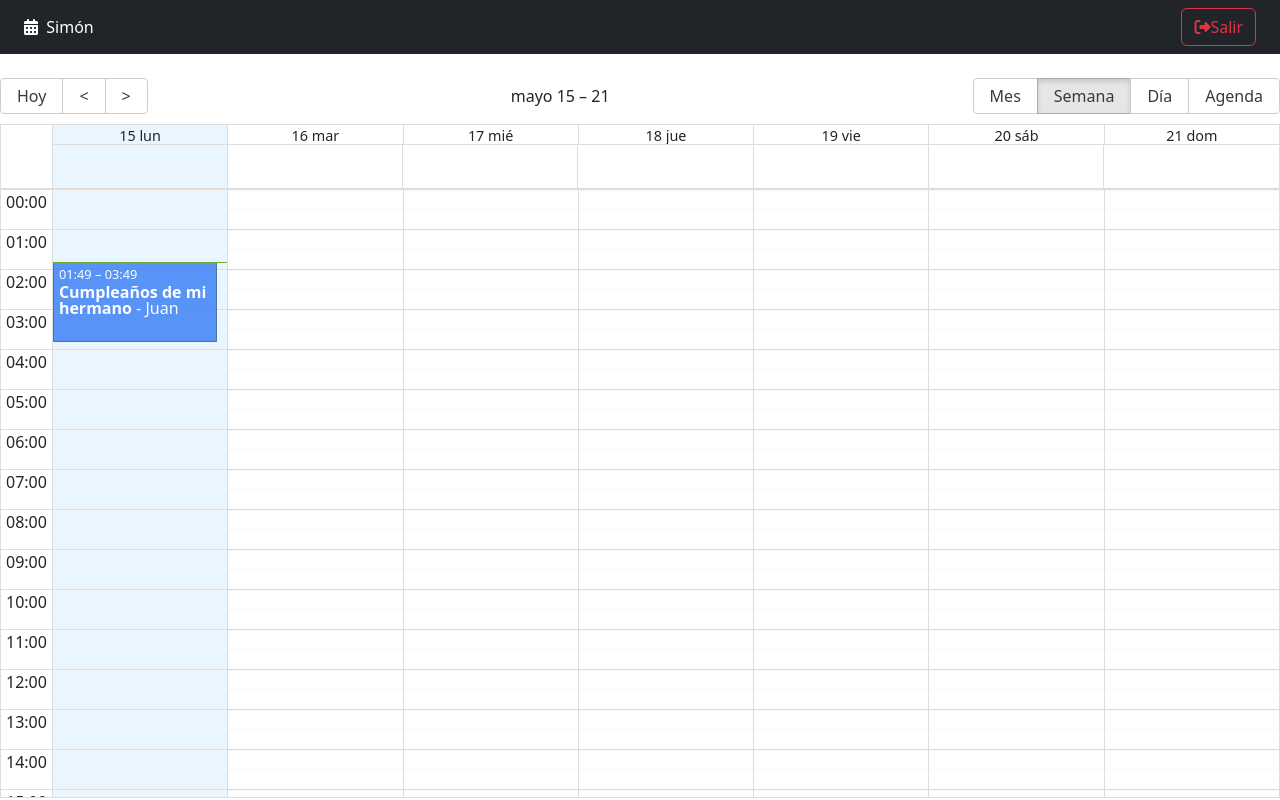
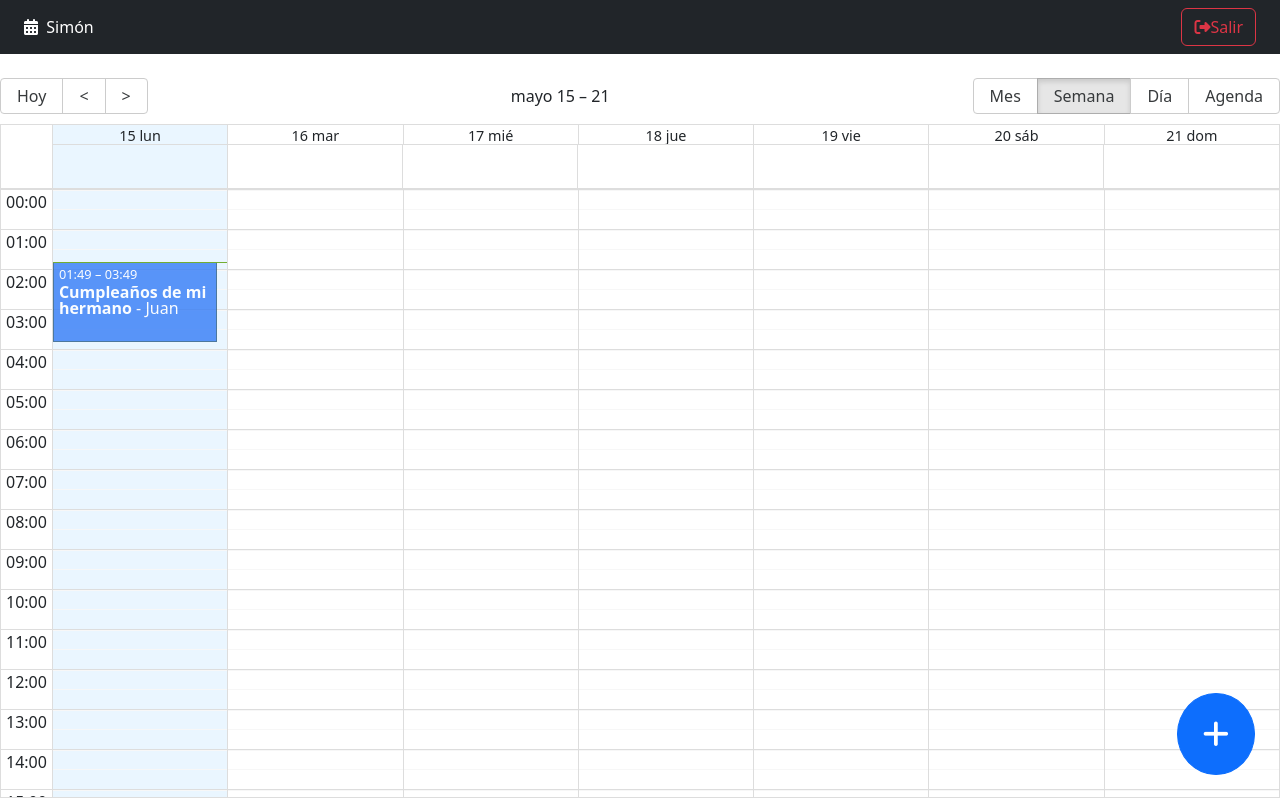
Before and after one commit to xSimon76x/CalendarApp, a React (Vite) app: page /auth in a window 1280 px wide. Built offline with nearby package versions, Linux system fonts and the light colour scheme.

Commit message:
boton para abrir modal

```diff
--- /dev/null
+++ b/src/calendar/components/FabAddNew.jsx
@@ -0,0 +1,33 @@
+import { addHours } from "date-fns";
+import { useCalendarStore, useUiStore } from "../../hooks"
+
+export const FabAddNew = () => {
+
+    const { openDateModal } = useUiStore();
+
+    const { setActiveEvent } = useCalendarStore();
+
+    const handleClickNew = () => {
+        setActiveEvent({
+            title: 'Hola mundo',
+            start: new Date(),
+            notes: 'HOLA MUNDO',
+            end: addHours( new Date(), 2 ),
+            bgColor: '#fafafa',
+            user: {
+              _id: '123',
+              name: 'Juan',
+            }
+        })
+        openDateModal();
+    };
+
+    return (
+        <button
+            className="btn btn-primary fab"
+            onClick={ handleClickNew }
+        >
+            <i className="fas fa-plus"></i>
+        </button>
+    )
+}
--- a/src/calendar/components/index.js
+++ b/src/calendar/components/index.js
@@ -1,3 +1,4 @@
 export * from './CalendarEvent'
 export * from './NavBar'
 export * from './CalendarModal'
+export * from './FabAddNew'
--- a/src/calendar/pages/CalendarPage.jsx
+++ b/src/calendar/pages/CalendarPage.jsx
@@ -1,7 +1,6 @@
-import { NavBar, CalendarEvent, CalendarModal } from "../components"
+import { NavBar, CalendarEvent, CalendarModal, FabAddNew } from "../components"
 import { Calendar } from 'react-big-calendar'
 import 'react-big-calendar/lib/css/react-big-calendar.css'
-import { addHours } from "date-fns"
 import { localizer, getMessagesES } from "../../helpers";
 import { useState } from "react";
 import { useUiStore } from "../../hooks";
@@ -77,6 +76,8 @@ export const CalendarPage = () => {
       />
 
       <CalendarModal />
+
+      <FabAddNew />
     </>
   )
 }
--- a/src/index.css
+++ b/src/index.css
@@ -38,3 +38,12 @@
   outline: none;
   padding: 10px;
 }
+
+.fab {
+  border-radius: 100%;
+  bottom: 25px;
+  font-size: 30px;
+  padding: 25px;
+  position: fixed;
+  right: 25px;
+}
```
